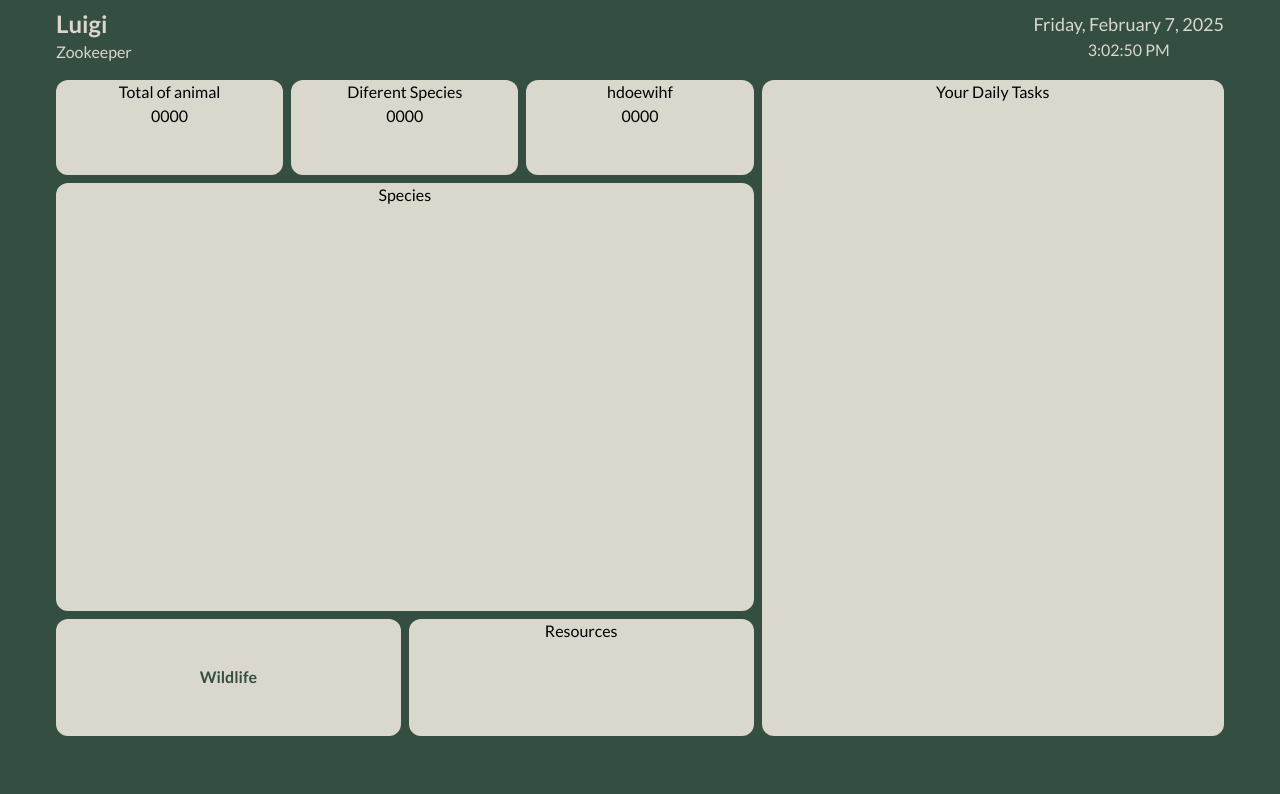
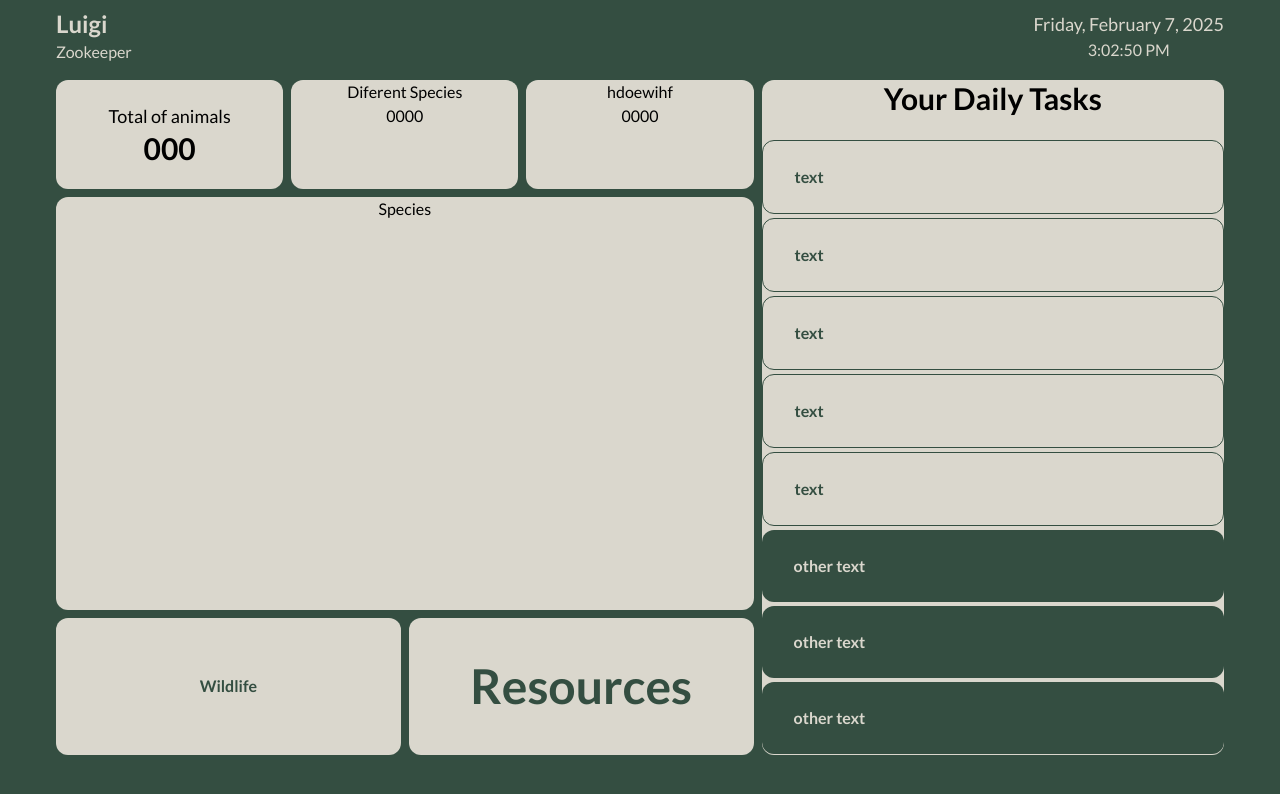
Before and after one commit to fdanctl/wildscape, a React (Create React App) app in the folder client/: page /dashboard in a window 1280 px wide. Shown: the top 794 px of the page. Built offline with nearby package versions, Linux system fonts and the light colour scheme.

Commit message:
another update

```diff
--- a/client/src/components/atoms/Task.tsx
+++ b/client/src/components/atoms/Task.tsx
@@ -1,3 +1,5 @@
+import { useState } from "react";
+
 export function Task({
   handleDone,
   text,
@@ -7,5 +9,33 @@ export function Task({
   text: string;
   done: boolean;
 }) {
-  const style = done ? "bg-primaryGreen text-grayish": "border border-primaryGreen text-primaryGreen"
+  const [clicked, setClick] = useState(false);
+  const style = done
+    ? "bg-primaryGreen text-grayish"
+    : "border border-primaryGreen text-primaryGreen";
+  return (
+    <>
+      {clicked ? (
+        <div
+          className={`py-6 px-8 rounded-xl flex flex-col items-start ${style} [&_p]:font-bold`}
+          onClick={() => setClick((ps) => !ps)}
+        >
+          <p>{text}</p>
+          <div className="flex self-stretch justify-between">
+            <p>some some</p>
+            <p className="cursor-pointer underline" onClick={handleDone}>
+              {done ? "Undo" : "Done"}
+            </p>
+          </div>
+        </div>
+      ) : (
+        <div
+          className={`py-6 px-8 rounded-xl flex flex-col items-start ${style} [&_p]:font-bold`}
+          onClick={() => setClick((ps) => !ps)}
+        >
+          <p>{text}</p>
+        </div>
+      )}
+    </>
+  );
 }
--- /dev/null
+++ b/client/src/components/molecules/GridBtn.tsx
@@ -0,0 +1,18 @@
+export function GridBtn({
+  text,
+  onclick,
+  className,
+}: {
+  text: string;
+  onclick: () => void;
+  className?: string;
+}) {
+  return (
+    <div
+      onClick={onclick}
+      className={`rounded-xl flex items-center justify-center font-bold text-primaryGreen cursor-pointer ${className} hover:bg-secundaryGreen`}
+    >
+      <p className="font-bold text-5xl">{text}</p>
+    </div>
+  );
+}
--- a/client/src/components/molecules/LoginForm.tsx
+++ b/client/src/components/molecules/LoginForm.tsx
@@ -25,6 +25,7 @@ export function LoginForm() {
           placeholder="EmployeeNr"
           value={state.employeeNr}
           onchange={(e) => handleChange(e, "employeeNr")}
+          className="text-2xl pl-6 py-7"
         />
         <TextInput
           placeholder="Password"
--- /dev/null
+++ b/client/src/components/molecules/StatCard.tsx
@@ -0,0 +1,16 @@
+export function StatCard({
+  title,
+  value,
+  className,
+}: {
+  title: string;
+  value: string;
+  className?: string;
+}) {
+  return (
+    <div className={`text-center flex flex-col justify-center items-center ${className}`}>
+      <p className="text-lg">{title}</p>
+      <p className="text-3xl font-bold">{value}</p>
+    </div>
+  );
+}
--- a/client/src/components/organisms/Grid.tsx
+++ b/client/src/components/organisms/Grid.tsx
@@ -1,11 +1,22 @@
+import { Task } from "../atoms/Task";
+import { GridBtn } from "../molecules/GridBtn";
+import { StatCard } from "../molecules/StatCard";
+
 export function Grid() {
   // 11 x 10 (hxw)
+  const test = [
+    { text: "text", done: false },
+    { text: "text", done: false },
+    { text: "text", done: false },
+    { text: "text", done: false },
+    { text: "text", done: false },
+    { text: "other text", done: true },
+    { text: "other text", done: true },
+    { text: "other text", done: true },
+  ];
   return (
-    <div className="grid grid-cols-10 gap-2 min-h-full [&>div]:bg-grayish text-center">
-      <div className="rounded-xl col-span-2">
-        <p>Total of animal</p>
-        <p>0000</p>
-      </div>
+    <div className="grid grid-cols-10 gap-2 h-full [&>div]:bg-grayish text-center">
+      <StatCard className="rounded-xl col-span-2" title="Total of animals" value="000"/>
       <div className="rounded-xl col-span-2">
         <p>Diferent Species</p>
         <p>0000</p>
@@ -14,8 +25,18 @@ export function Grid() {
         <p>hdoewihf</p>
         <p>0000</p>
       </div>
-      <div className="rounded-xl col-span-4 row-span-11">
-        <p>Your Daily Tasks</p>
+      <div className="rounded-xl col-span-4 row-span-11 overflow-y-auto">
+        <p className="font-bold text-3xl mb-6">Your Daily Tasks</p>
+        <div className="flex flex-col gap-1">
+          {test.map((e) => (
+            <Task
+            // key
+              text={e.text}
+              done={e.done}
+              handleDone={() => console.log("bruh")}
+            />
+          ))}
+        </div>
       </div>
       <div className="rounded-xl col-span-6 row-span-8">
         <p>Species</p>
@@ -23,9 +44,7 @@ export function Grid() {
       <div className="rounded-xl col-span-3 row-span-2 flex items-center justify-center font-bold text-primaryGreen hover:bg-secundaryGreen">
         <p>Wildlife</p>
       </div>
-      <div className="rounded-xl col-span-3 row-span-2 hover:bg-secundaryGreen">
-        <p>Resources</p>
-      </div>
+      <GridBtn className="col-span-3 row-span-2" text="Resources" onclick={() => console.log("bruh")}/>
     </div>
   );
 }
--- a/client/src/components/templates/Layout.tsx
+++ b/client/src/components/templates/Layout.tsx
@@ -3,9 +3,9 @@ import { Header } from "../molecules/Header";
 
 export function Layout({ children }: { children: ReactNode }) {
   return (
-    <div className="px-14 pb-16 min-h-screen grid grid-rows-[auto,1fr] gap-4">
+    <div className="px-14 h-screen max-h-screen grid grid-rows-[auto,1fr] gap-4">
       <Header employeeRole="zookeeper" employeeName="Luigi" />
-      <div>{children}</div>
+      <div className="max-h-[calc(100vh-125px)]">{children}</div>
     </div>
   );
 }
--- a/client/src/index.css
+++ b/client/src/index.css
@@ -16,3 +16,7 @@ code {
   font-family: source-code-pro, Menlo, Monaco, Consolas, "Courier New",
     monospace;
 }
+
+* {
+  scrollbar-width: none;
+}
```
